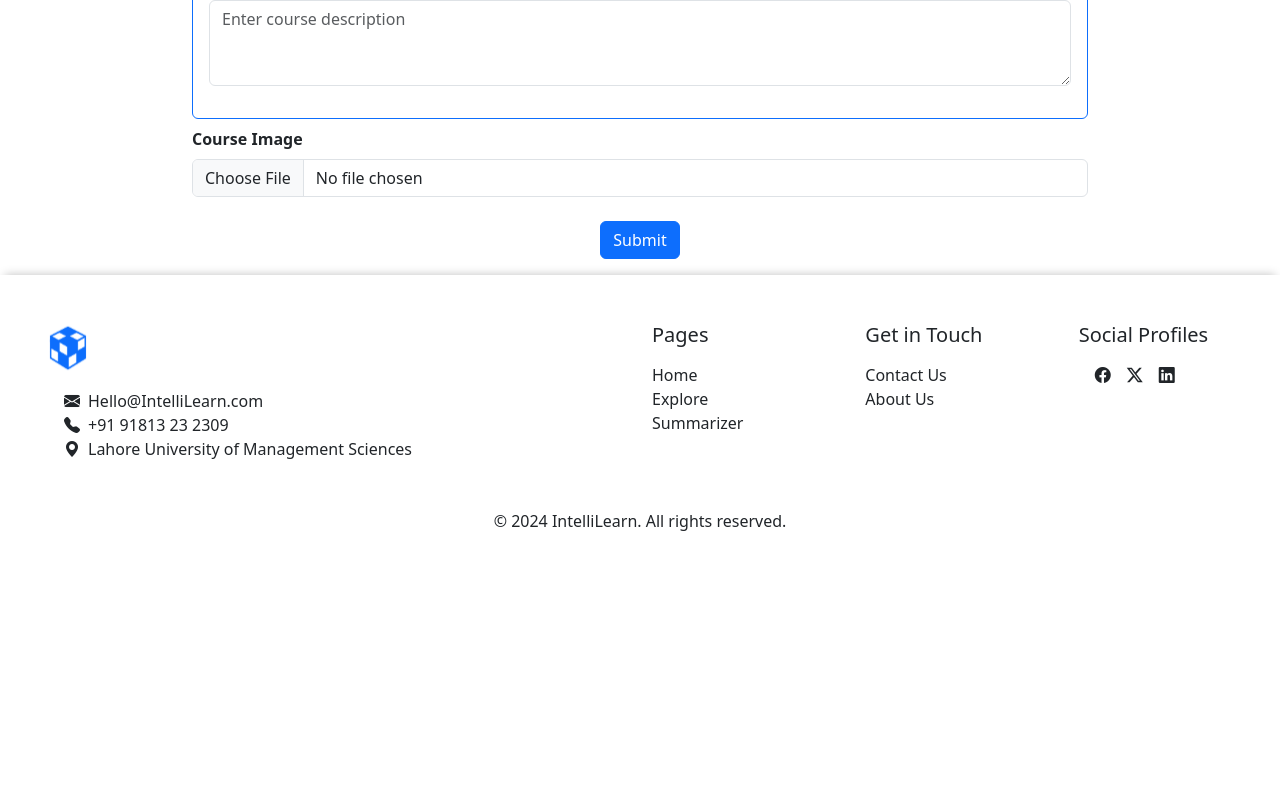
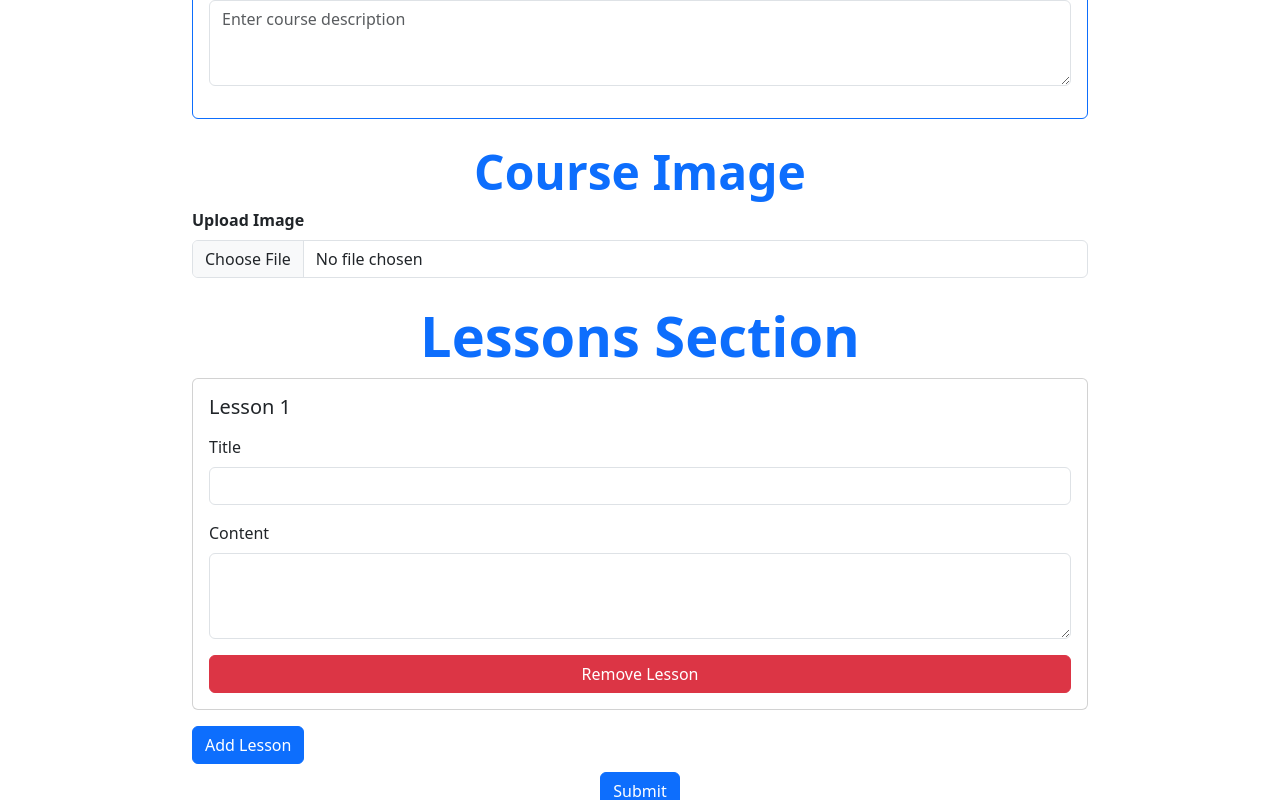
Before and after one commit to hasanhd555/GPT-EdTech, a React (Create React App) app in the folder Frontend/: page /add-course in a window 1280 px wide. Shown: the part 360-1160 px from the top of the page. Before the commit the page ends 957 px from the top, so only its background shows below. Built offline with nearby package versions, Linux system fonts and the light colour scheme.

Commit message:
Validation added to Lessons Section

```diff
--- a/Frontend/package.json
+++ b/Frontend/package.json
@@ -37,6 +37,7 @@
     "redux-persist": "^6.0.0",
     "slick-carousel": "^1.8.1",
     "typescript": "^4.9.5",
+    "uuid": "^9.0.1",
     "web-vitals": "^2.1.4",
     "which": "^4.0.0",
     "yup": "^1.3.3"
@@ -69,6 +70,7 @@
     "@types/chart.js": "^2.9.41",
     "@types/react-chartjs-2": "^2.5.7",
     "@types/react-slick": "^0.23.13",
+    "@types/uuid": "^9.0.8",
     "sass": "^1.71.1"
   }
 }
--- a/Frontend/src/components/Courses/NewAddCourse.tsx
+++ b/Frontend/src/components/Courses/NewAddCourse.tsx
@@ -5,34 +5,52 @@ import { CreateNewCourse, CloudinaryUploadAPI } from "../../constant";
 import axios from "axios";
 import { useAppSelector } from "../../redux/hooks";
 import { useNavigate } from "react-router-dom";
-import { Formik, Form, Field, ErrorMessage } from "formik";
+import { Formik, Form, Field, FieldArray, ErrorMessage } from "formik";
 import * as yup from "yup";
-import { FormikHelpers } from 'formik';
+import { FormikHelpers } from "formik";
+import { v4 as uuidv4 } from "uuid";
 
 const courseSchema = yup.object().shape({
   courseName: yup.string().required("Course Name is required"),
   courseDescription: yup.string().required("Course Description is required"),
+  lessons: yup
+    .array()
+    .of(
+      yup.object().shape({
+        id: yup.string().required(),
+        title: yup.string().required("Lesson title is required"),
+        content: yup.string().required("Lesson content is required"),
+      })
+    )
+    .min(1, "At least one lesson is required"),
 });
+
+interface Lesson {
+  id: string;
+  title: string;
+  content: string;
+}
 
 interface FormValues {
   courseName: string;
   courseDescription: string;
+  lessons: Lesson[];
 }
-
 
 const NewAddCourse: React.FC = () => {
   const navigate = useNavigate();
 
-  const [courseName, setCourseName] = useState("");
-  const [courseDescription, setCourseDescription] = useState("");
   const [courseImage, setCourseImage] = useState("");
   const [isUploading, setIsUploading] = useState(false);
   const [isSubmitting, setIsSubmitting] = useState(false);
   const [showSuccessToast, setShowSuccessToast] = useState(false);
+  const [lessonError, setLessonError] = useState<string>("");
 
   const { isAdmin, email, _id } = useAppSelector((state) => state.User);
 
-  const handleImageUpload = async (event: React.ChangeEvent<HTMLInputElement>) => {
+  const handleImageUpload = async (
+    event: React.ChangeEvent<HTMLInputElement>
+  ) => {
     if (event.target.files && event.target.files[0]) {
       const file = event.target.files[0];
       const formData = new FormData();
@@ -56,21 +74,35 @@ const NewAddCourse: React.FC = () => {
     }
   };
 
-  const newHandleSubmit = async (
+  const handleSubmit = async (
     values: FormValues,
-    { setSubmitting }: FormikHelpers<FormValues>
+    { setSubmitting, setErrors }: FormikHelpers<FormValues>
   ) => {
     setIsUploading(true);
 
     try {
+      // Custom validation for lessons
+      if (
+        values.lessons.length === 0 ||
+        values.lessons.every((lesson) => !lesson.title || !lesson.content)
+      ) {
+        // Use Formik's setErrors method to set a form-level error for lessons
+        setErrors({ lessons: "At least one lesson with title and content is required." });
 
-        const obj = {
-            name: values.courseName,
-            description: values.courseDescription,
+        setSubmitting(false);
+        setIsUploading(false);
+        return;
+      }
+
+      const { courseName, courseDescription, lessons } = values;
+      let obj = {
+        name: courseName,
+        description: courseDescription,
         image_url: courseImage,
-          }
-          console.log("obj",obj);
-      const response = await axios.post(CreateNewCourse,obj );
+        lessons: lessons.map(({ title, content }) => ({ title, content })),
+      };
+      console.log("obj", obj);
+      const response = await axios.post(CreateNewCourse, obj);
 
       console.log("Course creation successful", response.data);
       setShowSuccessToast(true);
@@ -91,14 +123,22 @@ const NewAddCourse: React.FC = () => {
       <div style={{ width: "70%" }} className="mx-auto">
         <Formik
           initialValues={{
-    courseName: '',
-    courseDescription: '',
+            courseName: "",
+            courseDescription: "",
+            lessons: [{ id: uuidv4(), title: "", content: "" }],
           }}
           validationSchema={courseSchema}
-  onSubmit={newHandleSubmit}
+          onSubmit={handleSubmit}
         >
-          {({ isSubmitting }) => (
-            <Form>
+          {({
+            values,
+            handleChange,
+            handleBlur,
+            handleSubmit,
+            isSubmitting,
+            errors,
+          }) => (
+            <Form onSubmit={handleSubmit}>
               <Card border="primary" className="mt-2 mb-2">
                 <Card.Body>
                   <Card.Title className="display-6 text-center fw-bold text-primary">
@@ -145,8 +185,11 @@ const NewAddCourse: React.FC = () => {
 
               {/* Image Upload Field */}
               <div className="mb-3">
+                <h5 className="display-5 text-center fw-bold mt-4 text-primary">
+                  Course Image
+                </h5>
                 <label htmlFor="courseImage" className="form-label fw-bold">
-                Course Image
+                  Upload Image
                 </label>
                 <input
                   type="file"
@@ -160,9 +203,85 @@ const NewAddCourse: React.FC = () => {
                 />
                 {isUploading && <Spinner animation="border" />}
                 {courseImage && (
-                <img src={courseImage} alt="Course" style={{ maxWidth: "100%", marginTop: "10px" }} />
+                  <img
+                    src={courseImage}
+                    alt="Course"
+                    style={{ maxWidth: "100%", marginTop: "10px" }}
+                  />
                 )}
               </div>
+
+              <h3 className="display-4 text-center fw-bold mt-4 text-primary">
+            Lessons Section
+          </h3>
+
+              <FieldArray name="lessons">
+                {({ insert, remove, push }) => (
+                  <div>
+                    {values.lessons.map((lesson, index) => (
+                      <div key={lesson.id}>
+                        <Card className="mb-3">
+                          <Card.Body>
+                            <h5 className="mb-3">Lesson {index + 1}</h5>
+                            <div className="mb-3">
+                              <label className="form-label">Title</label>
+                              <input
+                                className="form-control"
+                                name={`lessons[${index}].title`}
+                                value={lesson.title}
+                                onChange={handleChange}
+                                onBlur={handleBlur}
+                              />
+                              <ErrorMessage
+                                name={`lessons[${index}].title`}
+                                component="div"
+                                className="text-danger"
+                              />
+                            </div>
+                            <div className="mb-3">
+                              <label className="form-label">Content</label>
+                              <textarea
+                                className="form-control"
+                                rows={3}
+                                name={`lessons[${index}].content`}
+                                value={lesson.content}
+                                onChange={handleChange}
+                                onBlur={handleBlur}
+                              ></textarea>
+                              <ErrorMessage
+                                name={`lessons[${index}].content`}
+                                component="div"
+                                className="text-danger"
+                              />
+                            </div>
+                            <div className="d-grid gap-2">
+                              <Button
+                                variant="danger"
+                                onClick={() => remove(index)}
+                              >
+                                Remove Lesson
+                              </Button>
+                            </div>
+                          </Card.Body>
+                        </Card>
+                      </div>
+                    ))}
+                    <Button
+                      onClick={() =>
+                        push({ id: uuidv4(), title: "", content: "" })
+                      }
+                    >
+                      Add Lesson
+                    </Button>
+                  </div>
+                )}
+              </FieldArray>
+
+              {/* Displaying Form-level Custom Error Message for Lessons */}
+{errors.lessons && typeof errors.lessons === 'string' && (
+  <div className="alert alert-danger">{errors.lessons}</div>
+)}
+
 
               {/* Submit Button  */}
               <div className="d-flex justify-content-center">
```
Also changed, not shown: 1 other file (tests, documents, lock files or other folders). Lines whose indentation alone changed are shown as unchanged.
